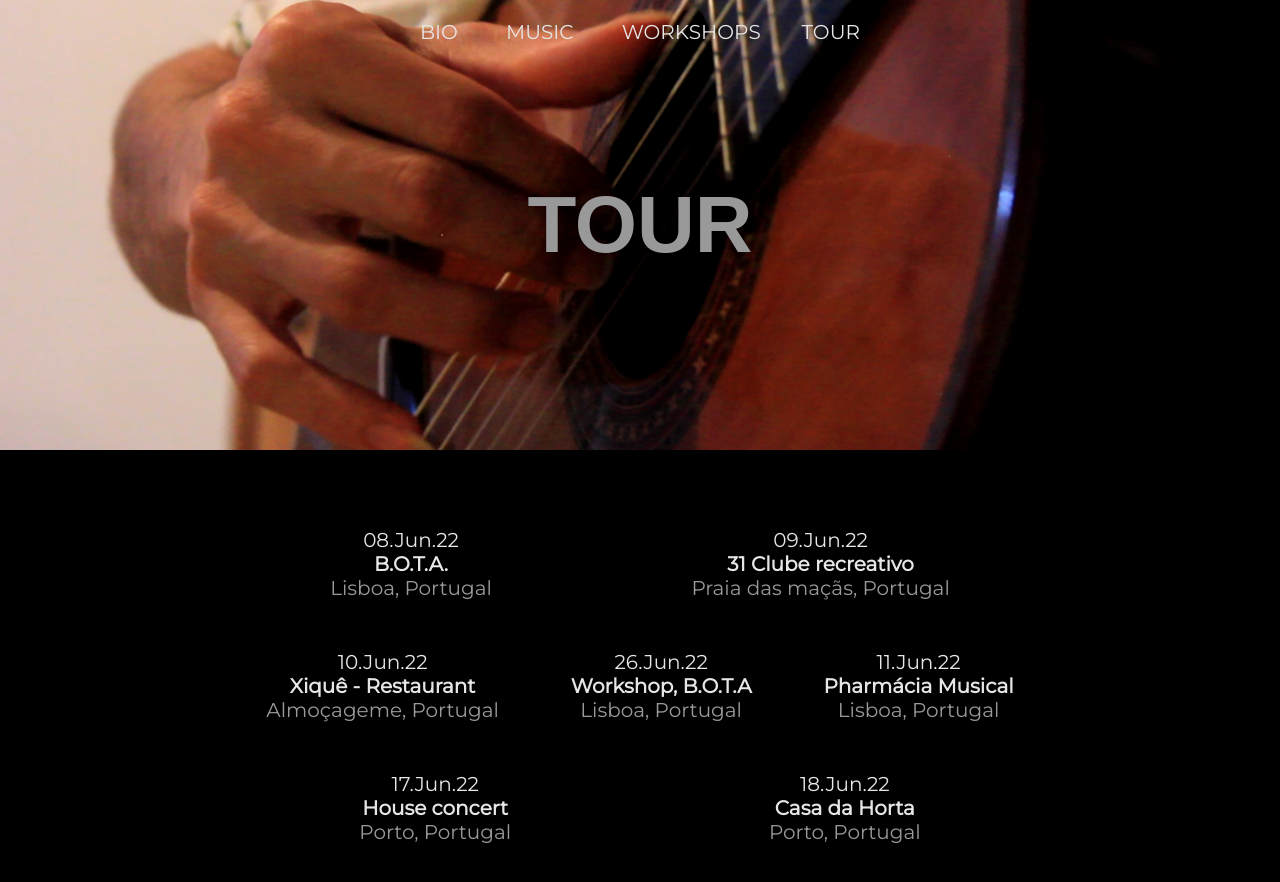
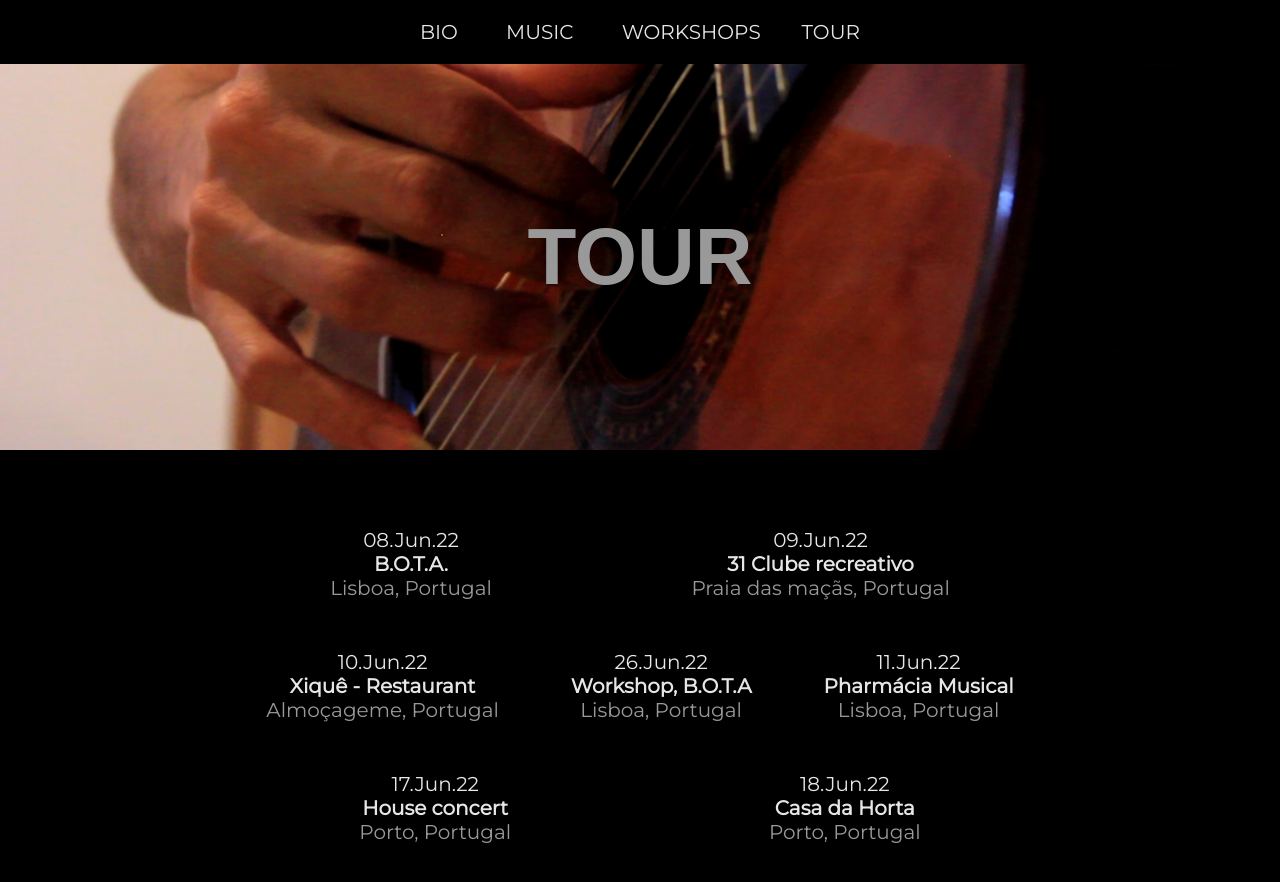
Before and after one commit to ManuRosales/manurosales.github.io, a Jekyll site: the page built from tour.markdown, in a window 1280 px wide and 900 px high. Shown: the top 882 px of the window. Built offline with Jekyll 4.4.1, drawn with Linux system fonts in a browser that asks for light colours; nearby versions of some CDN libraries; some web fonts are replaced.

Commit message:
Fixes de navbar.

```diff
--- a/_includes/navigation.html
+++ b/_includes/navigation.html
@@ -1,4 +1,4 @@
-<nav id="nav">
+<nav id="nav" class="{{ include.class }}">
   <div id="dropdown-div-icon">
     <i id="dropdown-icon" class="fa-solid fa-bars"></i>
   </div>
--- a/_layouts/index.html
+++ b/_layouts/index.html
@@ -20,7 +20,7 @@
   </head>
   <body>
     <header>
-      {% include navigation.html %}
+      {% include navigation.html class="homepage" %}
       {% include index/hero.html %}
     </header>
     <main>
--- a/_layouts/projects.html
+++ b/_layouts/projects.html
@@ -14,7 +14,7 @@
 </head>
 <body>
     <header>
-        {% include navigation.html %}
+        {% include navigation.html class="small-hero-nav" %}
         {% include small-hero.html %}
     </header>
     <main>
--- a/_layouts/tour.html
+++ b/_layouts/tour.html
@@ -14,7 +14,7 @@
 </head>
 <body>
     <header>
-        {% include navigation.html %}
+        {% include navigation.html class="small-hero-nav" %}
         {% include small-hero.html %}
     </header>
     <main>
--- a/_layouts/workshops.html
+++ b/_layouts/workshops.html
@@ -14,7 +14,7 @@
 </head>
 <body>
     <header>
-        {% include navigation.html %}
+        {% include navigation.html class="small-hero-nav" %}
         {% include small-hero.html %}
     </header>
     <main>
--- a/script.js
+++ b/script.js
@@ -10,7 +10,8 @@ document.getElementById('dropdown-div-icon').onclick = () => {
 
         document.getElementById('nav-links').style.display = 'flex';
         document.getElementById('dropdown-icon').className = 'fa-solid fa-chevron-up';
-        document.getElementById('nav').style.backgroundColor = 'black';
+
+        // document.getElementById('nav').style.backgroundColor = 'black';
 
         isNavClosed = false;
 
@@ -21,11 +22,11 @@ document.getElementById('dropdown-div-icon').onclick = () => {
         document.getElementById('nav-links').style.display = 'none';
         document.getElementById('dropdown-icon').className = 'fa-solid fa-bars';
 
-        if (!isNavScrolled) {
-            document.getElementById('nav').style.backgroundColor = 'transparent';
-        } else if (isNavScrolled) {
-            document.getElementById('nav').style.backgroundColor = 'black';
-        }
+        // if (!isNavScrolled) {
+        //     document.getElementById('nav').style.backgroundColor = 'transparent';
+        // } else if (isNavScrolled) {
+        //     document.getElementById('nav').style.backgroundColor = 'black';
+        // }
 
         isNavClosed = true;
 
@@ -44,6 +45,7 @@ document.getElementById('proyectos-link').onclick = () => {
         if (isNavDropdownClosed) {
 
             document.getElementById('proyectos-dropdown').style.display = 'flex';
+            document.getElementById('proyectos-dropdown').style.backgroundColor = 'black';
             isNavDropdownClosed = false;
 
             if (isNavScrolled == false) {
@@ -78,21 +80,21 @@ window.onscroll = () => {
 
     if (window.innerWidth < 768) {
 
-        if (isNavClosed) {
+        // if (isNavClosed) {
 
-            if (window.scrollY > window.innerHeight / 2) {
+        //     if (window.scrollY > window.innerHeight / 2) {
 
-                document.getElementById('nav').style.backgroundColor = 'black';
-                isNavScrolled = true;
+        //         document.getElementById('nav').style.backgroundColor = 'black';
+        //         isNavScrolled = true;
 
-            } else if (window.scrollY < window.innerHeight / 2) {
+        //     } else if (window.scrollY < window.innerHeight / 2) {
 
-                document.getElementById('nav').style.backgroundColor = 'transparent';
-                isNavScrolled = false;
+        //         document.getElementById('nav').style.backgroundColor = 'transparent';
+        //         isNavScrolled = false;
 
-            }
+        //     }
 
-        }
+        // }
 
     } else if (window.innerWidth >= 768) {
 
--- a/style.css
+++ b/style.css
@@ -112,6 +112,7 @@ nav {
   top: 0;
   transition: all 0.2s ease-in-out;
   z-index: 20;
+  background: black;
 }
 
 nav a {
@@ -119,10 +120,18 @@ nav a {
   text-decoration: none;
 }
 
+nav a:hover {
+  text-decoration: none;
+}
+
 nav ul li {
   list-style: none;
   margin-top: 1em;
   margin-bottom: 1em;
+}
+
+.small-hero-nav {
+  background: black;
 }
 
 #nav-links {
@@ -149,6 +158,7 @@ nav ul li {
     text-align: center;
     padding-top: 0;
     padding-bottom: 0;
+    background: transparent;
   }
 
   #nav-links {
@@ -591,10 +601,15 @@ nav ul li {
   flex-direction: column;
   align-items: center;
   justify-content: center;
-  height: 50vh;
+  height: 100vw;
+  padding-top: 64px;
 }
 
 @media (min-width: 767px) {
+  #small-hero {
+    height: 50vh;
+  }
+
   #small-hero-title {
     width: 80%;
   }
```
Also changed, not shown: _scss/includes/_navigation.scss (+10 -0 lines), _scss/includes/_small-hero.scss (+7 -1 lines), 4 other files.
